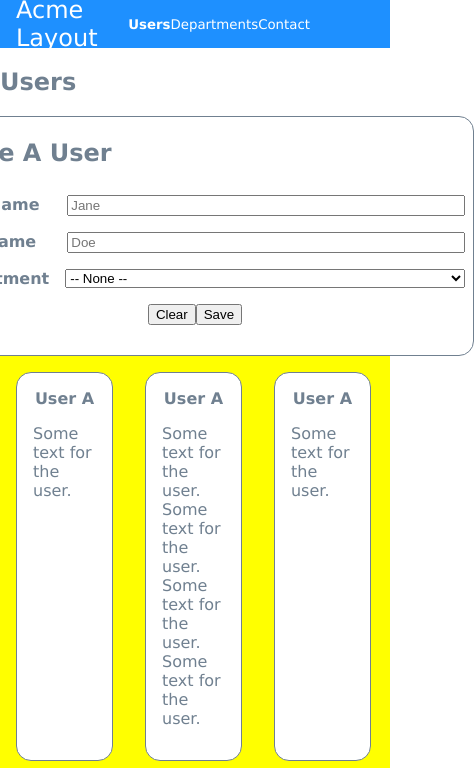
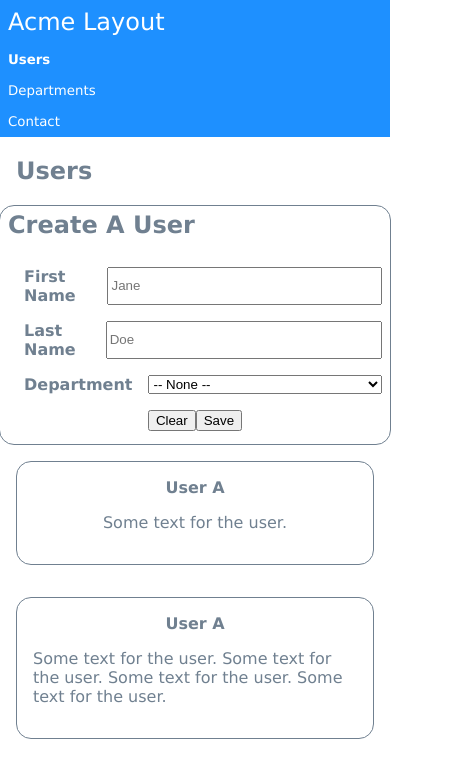
Before and after one commit to ismillik/acme-flex-box, a plain HTML site: page index.html in a window 390 px wide. Shown: the top 768 px of the page, 474 px wide, since content can reach past the window. Drawn offline with Linux system fonts and the light colour scheme.

Commit message:
phase four

```diff
--- a/index.html
+++ b/index.html
@@ -3,6 +3,7 @@
   <head>
     <title>acme-flex-box</title>
     <meta name= 'Ian Milliken'>
+    <meta name='viewport' content='width=device-width, initial-scale=1.0'>
     <link rel= 'stylesheet' href= 'styles.css'>
   </head>
   <body>
--- a/styles.css
+++ b/styles.css
@@ -2,23 +2,25 @@ body {
     font-family: Verdana;
     margin:0;
     color: slategray;
+}
+body > h2 {
+    margin-left: 1rem;
 }
 #navBar {
   display: flex;
   justify-content: space-between;
   align-items: center;
   background-color: dodgerblue;
-  height: 3rem;
 }
 #navBar > a {
     display: flex;
     color: white;
     font-size: smaller;
     text-decoration: none;
+    padding: 1rem;
 }
 #navBar :first-child {
     font-size: 1.5rem;
-    margin-left: 1rem;
 }
 #navBar :nth-child(2) {
     font-weight: bold;
@@ -30,7 +32,7 @@ body {
 #formLevel {
     display: flex;
     justify-content: center;
-    background-color: lightblue;
+    /* background-color: lightblue; */
     height: 15rem;
 }
 #formBox {
@@ -65,7 +67,7 @@ body {
 #usersLevel {
     display: flex;
     justify-content: flex-start;
-    background-color: yellow;
+    /* background-color: yellow; */
     flex-wrap: wrap;
     width: 100vw;
 }
@@ -85,3 +87,23 @@ body {
     padding: 0;
     margin: 0;
 }
+
+@media (max-width: 600px) {
+    #navBar {
+        flex-direction: column;
+        justify-content: flex-start;
+        align-items: flex-start;
+    }
+    #navBar :nth-child(4) {
+        margin-right: 0;
+    }
+    #navBar > a {
+        padding: 0.5rem;
+    }
+    #formBox {
+        width: 100vw;
+    }
+    .user {
+        width: 100vw;
+    }
+}
```
